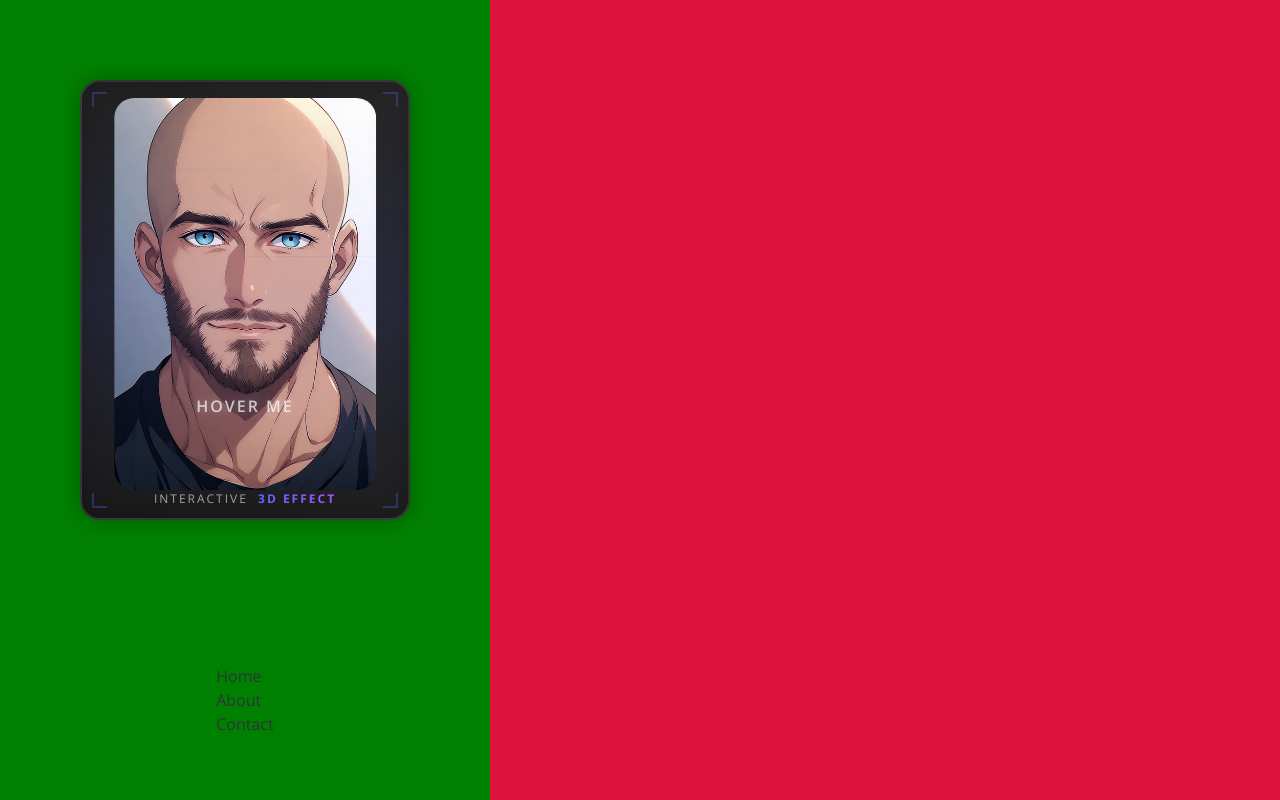
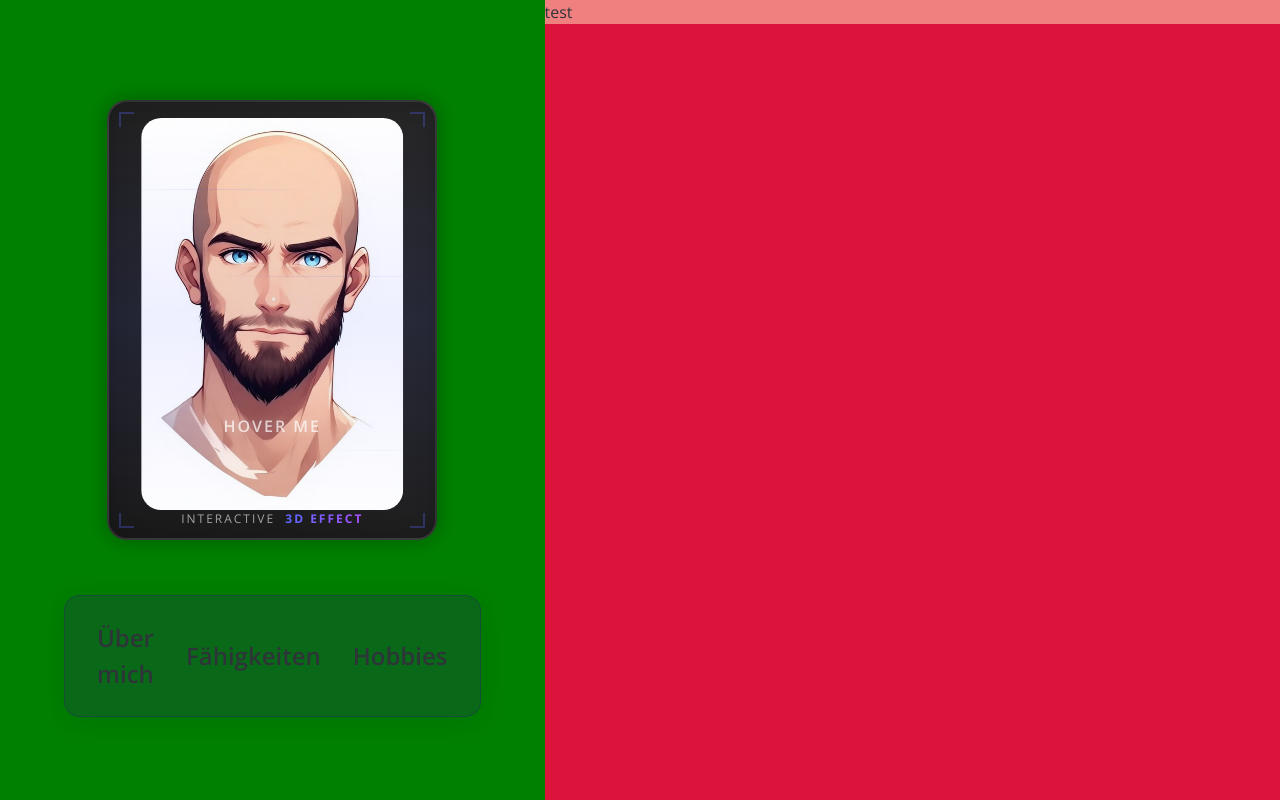
Before and after one commit to Posisteve/introduction, a plain HTML site: page index.html in a window 1280 px wide. Drawn offline with Linux system fonts and the light colour scheme; a web font is replaced by a local one.

Commit message:
navigation added

```diff
--- a/css/main_layout.css
+++ b/css/main_layout.css
@@ -18,11 +18,65 @@
     background-color: green;
     display: flex;
     flex-direction: column;
-    justify-content: space-between;
+    justify-content: space-around;
     align-items: center;
     padding: 4rem 4rem;
 }
 
+/* NAVIGATION */
+
+.content_left nav {
+    width: 100%;
+    padding: 1rem;
+    border-radius: 8px;
+    /* From https://css.glass */
+    background: rgba(48, 17, 123, 0.2);
+    border-radius: 16px;
+    box-shadow: 0 4px 30px rgba(0, 0, 0, 0.1);
+    backdrop-filter: blur(5px);
+    -webkit-backdrop-filter: blur(5px);
+    border: 1px solid rgba(48, 17, 123, 0.3);
+}
+
+.content_left nav ul {
+    display: flex;
+    flex-direction: row;
+    justify-content: space-around;
+    align-items: center;
+    margin: 0;
+    padding: 0;
+    cursor: pointer;
+}
+
+.content_left nav ul li {
+    list-style: none;
+    font-size: 1.5rem;
+    font-weight: 600;
+    text-align: center;
+    transition: all 0.3s ease;
+}
+
+.content_left nav ul li a {
+    /* color: #ffffff; Helle Schrift für Kontrast */
+    text-decoration: none;
+    padding: 0.5rem 1rem;
+    display: block;
+    border-radius: 6px;
+    transition: all 0.3s ease;
+}
+
+.content_left nav ul li a:hover {
+    background-color: rgba(255, 255, 255, 0.1); /* Subtiles Hover-Feedback */
+    transform: translateY(-2px); /* Leichtes Anheben */
+    box-shadow: 0 2px 4px rgba(0, 0, 0, 0.2);
+}
+
+.content_left nav ul li a:active {
+    background-color: rgba(255, 255, 255, 0.2); /* Stärkeres Feedback bei Klick */
+    transform: translateY(0); /* Zurücksetzen der Position */
+}
+
+/* #######################################   */
 .content_right_wrapper {
     background-color: crimson;
 }
--- a/index.html
+++ b/index.html
@@ -43,7 +43,7 @@
                                 <div class="card-particles"><span></span><span></span><span></span> <span></span><span></span><span></span></div>
                                 <div class="corner-elements"><span></span><span></span><span></span><span></span></div>
                                 <div class="scan-line"></div>
-                                <img src="img/toon_portrait/stylized_001.jpg" alt="toon portait" />
+                                <img src="img/toon_portrait/stylized_002.jpg" alt="toon portait" />
                             </div>
                         </div>
                     </div>
@@ -52,15 +52,21 @@
                 <!-- ############################# -->
                 <nav>
                     <ul>
-                        <li>Home</li>
-                        <li>About</li>
-                        <li>Contact</li>
+                        <li>
+                            <a hx-post="modul/about_me.html" hx-trigger="click" hx-target="#htmx_content_ziel" hx-swap="innerHTML">&Uuml;ber mich</a>
+                        </li>
+                        <li>
+                            <a>Fähigkeiten</a>
+                        </li>
+                        <li>
+                            <a>Hobbies</a>
+                        </li>
                     </ul>
                 </nav>
             </div>
 
             <div class="content_right_wrapper">
-                <div class="content_right"></div>
+                <div id="htmx_content_ziel" class="content_right">test</div>
             </div>
         </div>
     </body>
```
Also changed, not shown: modul/about_me.html (added, +1 -0 lines), modul/hobbies.html (added, +1 -0 lines), modul/skills.html (added, +1 -0 lines).
